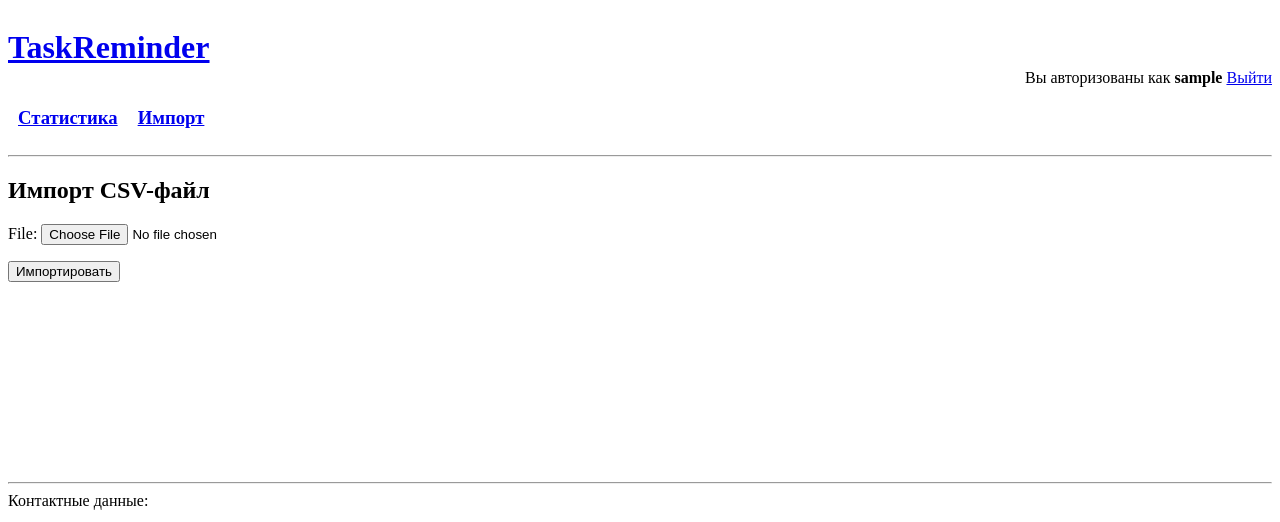
After one commit to Fallsw0rd/django-tasks-and-reminder, a Django app: page /import/ in a window 1280 px wide. The commit adds this page. Shown: the top 522 px of the page. Run offline with Django 5.2, Linux system fonts and the light colour scheme; the visitor is signed in with stand-in values (Sample User, id 1).

Commit message:
+ import tasks from .csv

```diff
--- a/web/forms.py
+++ b/web/forms.py
@@ -86,3 +86,7 @@ class TaskFilterForm(forms.Form):
         input_formats=['%Y-%m-%d'],
         required=False,
     )
+
+
+class ImportForm(forms.Form):
+    file = forms.FileField()
--- a/web/templates/web/header.html
+++ b/web/templates/web/header.html
@@ -3,7 +3,10 @@
         <div>
             <h1><a href="{% url 'index' %}">TaskReminder</a></h1>
             {% if user.is_active %}
-            <h3><a href="{% url 'analytics' %}">Статистика</a></h3>
+            <div style="display: flex;">
+                <h3 style="padding: 0 10px;"><a href="{% url 'analytics' %}">Статистика</a></h3>
+                <h3 style="padding: 0 10px;"><a href="{% url 'import' %}">Импорт</a></h3>
+            </div>
             {% endif %}
         </div>
         <div>
--- /dev/null
+++ b/web/templates/web/import.html
@@ -0,0 +1,11 @@
+{% extends 'web/base.html' %}
+{% block title %}Импорт{% endblock %}
+
+{% block content %}
+<h2>Импорт CSV-файл</h2>
+    <form method="post" enctype="multipart/form-data">
+        {% csrf_token %}
+        {{ form.as_p }}
+        <button type="submit">Импортировать</button>
+    </form>
+{% endblock %}
--- a/web/urls.py
+++ b/web/urls.py
@@ -28,4 +28,7 @@ urlpatterns = [
 
     # analytics
     path('analytics/', views.analytics_view, name='analytics'),
+
+    # import
+    path('import/', views.import_view, name='import'),
 ]
--- a/web/views.py
+++ b/web/views.py
@@ -7,9 +7,9 @@ from django.db.models.functions import TruncDate
 from django.http import HttpResponse
 from django.shortcuts import render, redirect, get_object_or_404
 
-from web.forms import RegistrationForm, AuthForm, TaskListForm, TaskForm, ReminderForm, TaskFilterForm
+from web.forms import RegistrationForm, AuthForm, TaskListForm, TaskForm, ReminderForm, TaskFilterForm, ImportForm
 from web.models import TaskList, Task, Reminder
-from web.services import filter_tasks, export_tasks_csv
+from web.services import filter_tasks, export_tasks_csv, import_tasks_from_csv
 
 User = get_user_model()
 
@@ -192,3 +192,13 @@ def analytics_view(request):
 
     return render(request, 'web/analytics.html', {'overall_stat': overall_stat,
                                                   'days_stat': days_stat})
+
+
+@login_required
+def import_view(request):
+    if request.method == 'POST':
+        form = ImportForm(files=request.FILES)
+        if form.is_valid():
+            import_tasks_from_csv(form.cleaned_data['file'])
+            return redirect('index')
+    return render(request, 'web/import.html',{'form': ImportForm()})
```
Also changed, not shown: web/services.py (+27 -0 lines).
